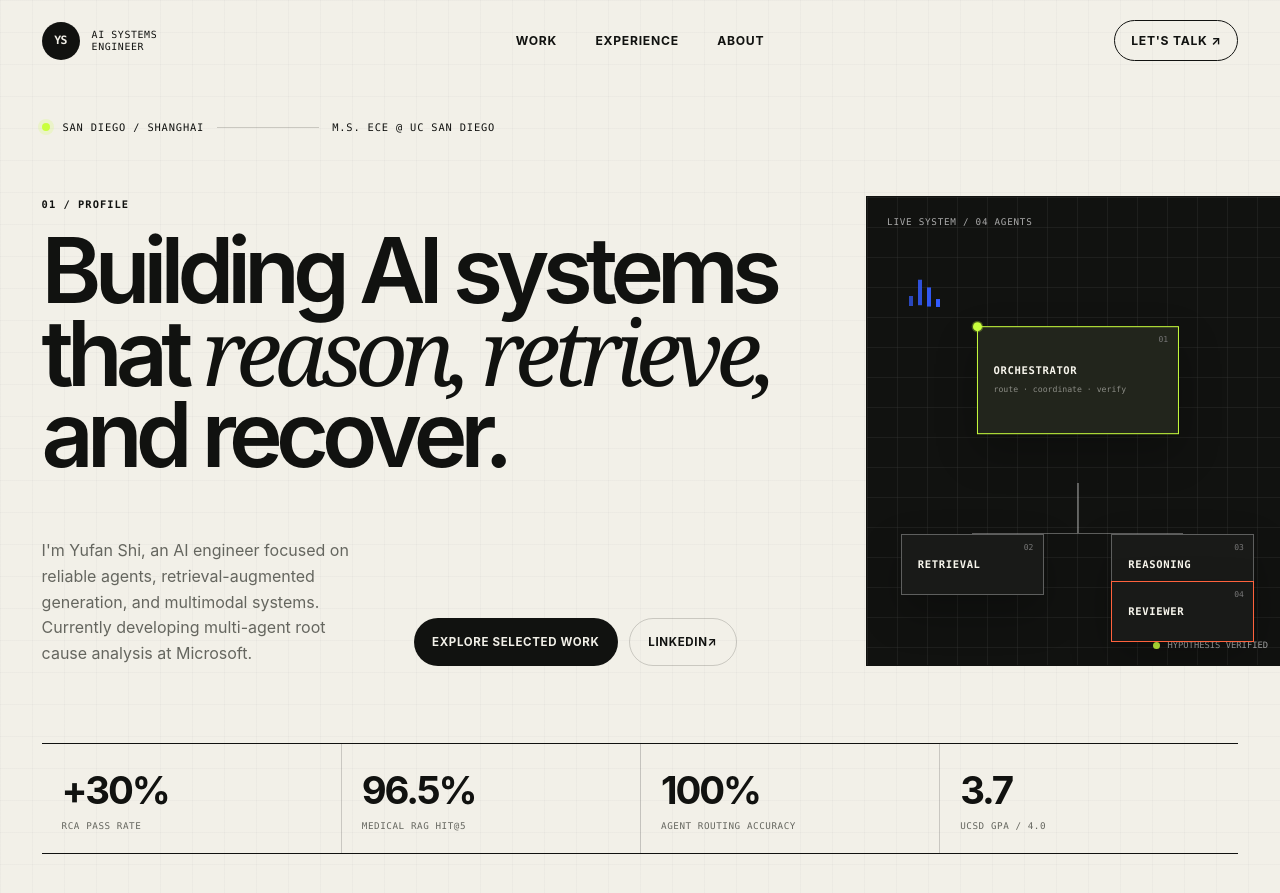
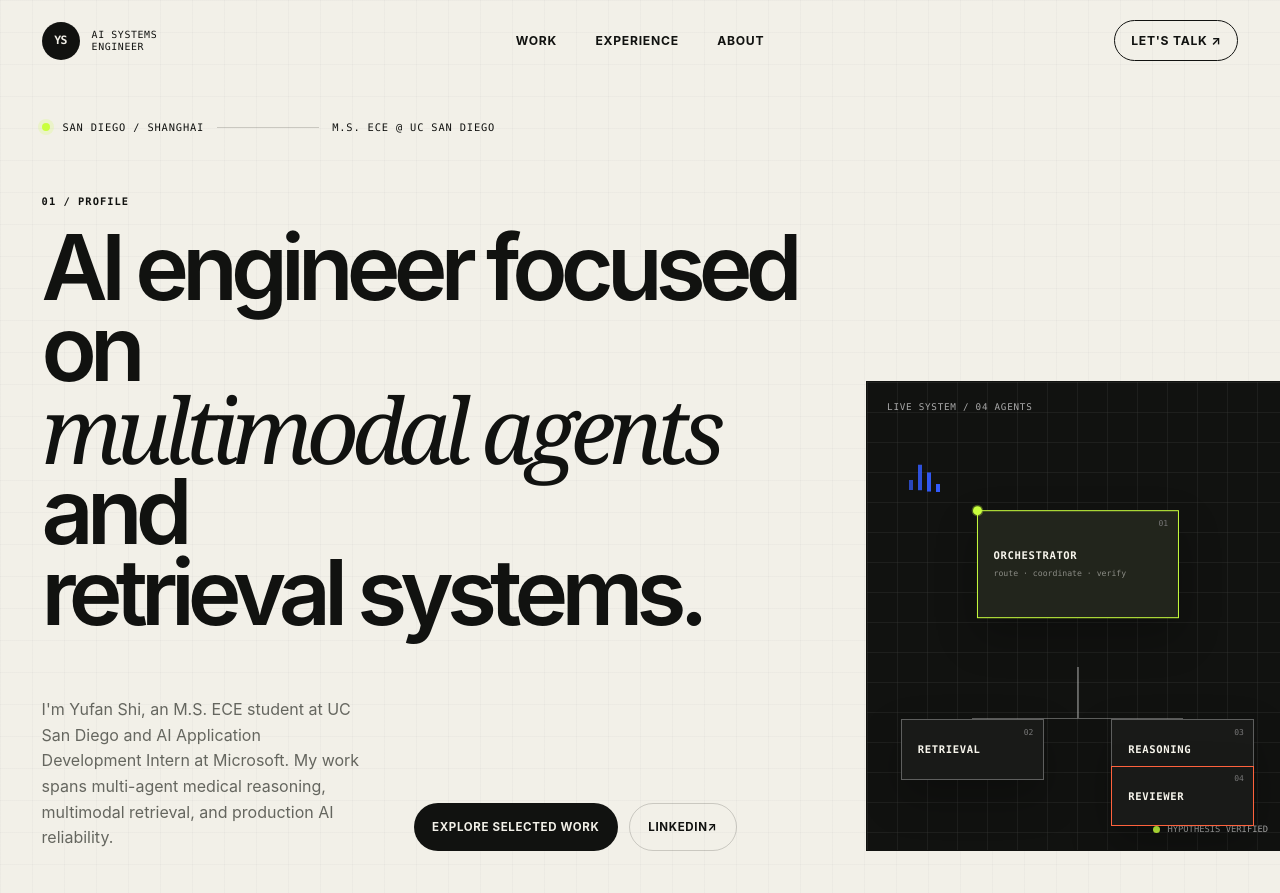
Before and after one commit to YufanPeter/yufanpeter.github.io, a Jekyll site: the page built from _pages/about.md, in a window 1280 px wide and 900 px high. Shown: the top 893 px of the window. Built offline with Jekyll 4.4.1, drawn with Linux system fonts in a browser that asks for light colours; some of the changed text lies outside the part shown.

Commit message:
Replace generic portfolio headlines

```diff
--- a/_pages/about.md
+++ b/_pages/about.md
@@ -36,15 +36,15 @@ redirect_from:
       <div class="hero__copy">
         <p class="section-index" data-reveal>01 / Profile</p>
         <h1 id="hero-title" data-reveal>
-          Building AI systems<br>
-          that <em>reason, retrieve,</em><br>
-          and recover.
+          AI engineer focused on<br>
+          <em>multimodal agents</em> and<br>
+          retrieval systems.
         </h1>
         <div class="hero__bottom" data-reveal>
           <p>
-            I'm Yufan Shi, an AI engineer focused on reliable agents,
-            retrieval-augmented generation, and multimodal systems.
-            Currently developing multi-agent root cause analysis at Microsoft.
+            I'm Yufan Shi, an M.S. ECE student at UC San Diego and
+            AI Application Development Intern at Microsoft. My work spans
+            multi-agent medical reasoning, multimodal retrieval, and production AI reliability.
           </p>
           <div class="hero__actions">
             <a class="button button--dark" href="#work">Explore selected work</a>
@@ -89,8 +89,8 @@ redirect_from:
   <section class="work section" id="work" aria-labelledby="work-title">
     <div class="section-head" data-reveal>
       <p class="section-index">02 / Selected work</p>
-      <h2 id="work-title">Systems with measurable<br><em>intelligence.</em></h2>
-      <p>From retrieval quality to production reliability, I design the full path between a user question and a trustworthy answer.</p>
+      <h2 id="work-title">Selected AI <em>projects.</em></h2>
+      <p>Multi-agent medical reasoning and multimodal shopping systems—from retrieval and orchestration to user-facing applications.</p>
     </div>
 
     <article class="project project--medical" data-reveal>
--- a/assets/css/portfolio.css
+++ b/assets/css/portfolio.css
@@ -202,6 +202,7 @@ h1 em, h2 em { font-family: var(--serif); font-weight: 400; }
 .section-head > p:last-child { max-width: 28rem; margin: 0; color: var(--muted); font-size: 1rem; line-height: 1.6; }
 .projects { padding-top: clamp(5rem, 7vw, 7rem); padding-bottom: clamp(5rem, 7vw, 7rem); }
 .projects .section-head { margin-bottom: clamp(2.5rem, 4vw, 4rem); }
+.projects .section-head h2 { font-size: clamp(2.6rem, 4.6vw, 4.75rem); letter-spacing: -0.055em; }
 
 .project { display: grid; grid-template-columns: minmax(480px, 1.2fr) minmax(360px, .8fr); margin-top: 2px; border-top: 1px solid var(--ink); }
 .project__info { position: relative; display: flex; flex-direction: column; align-items: flex-start; padding: clamp(2rem, 3vw, 3rem) clamp(2rem, 3.5vw, 4rem) clamp(2.5rem, 3.5vw, 3.5rem) 0; }
```
